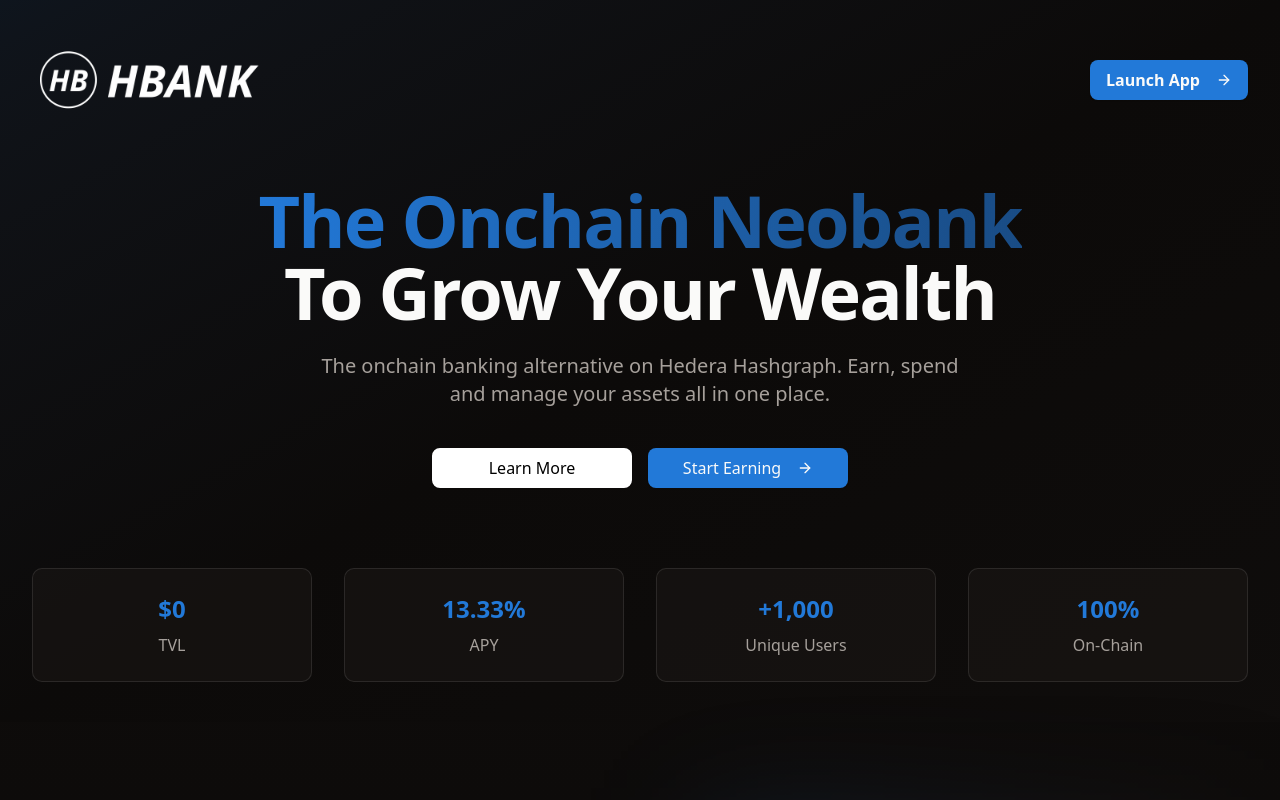
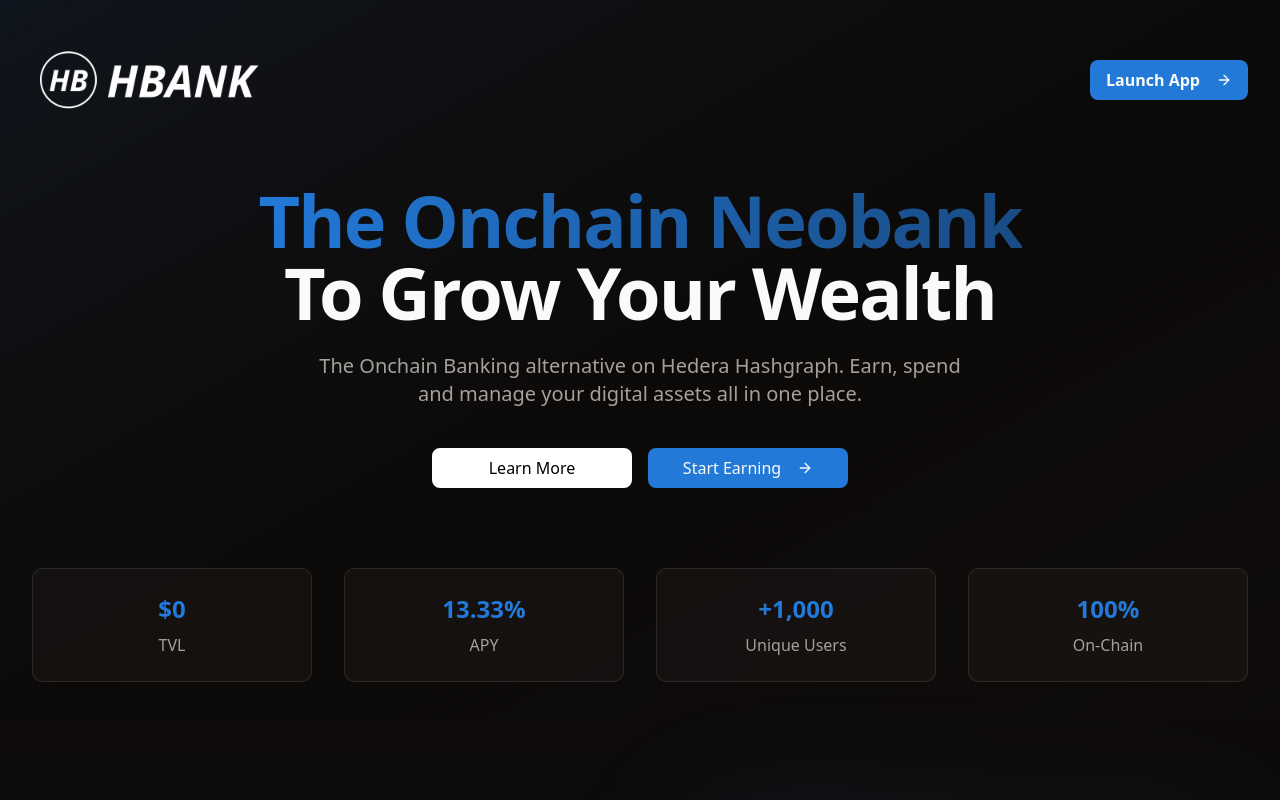
Before and after one commit to Salvador-Martinez-Gutierrez/HBANK, a Next.js app: page / in a window 1280 px wide. Shown: the top 800 px of the page. Built offline with nearby package versions, Linux system fonts and the light colour scheme; no server answers.

Commit message:
fix: description in home page

```diff
--- a/src/app/page.tsx
+++ b/src/app/page.tsx
@@ -61,8 +61,8 @@ export default function Home() {
                                 To Grow Your Wealth
                             </h1>
                             <p className='mx-auto mb-10 max-w-2xl text-lg text-muted-foreground sm:text-xl'>
-                                The onchain banking alternative on Hedera
-                                Hashgraph. Earn, spend and manage your assets
+                                The Onchain Banking alternative on Hedera
+                                Hashgraph. Earn, spend and manage your digital assets
                                 all in one place.
                             </p>
                             <div className='flex flex-col items-center justify-center gap-4 sm:flex-row'>
```
